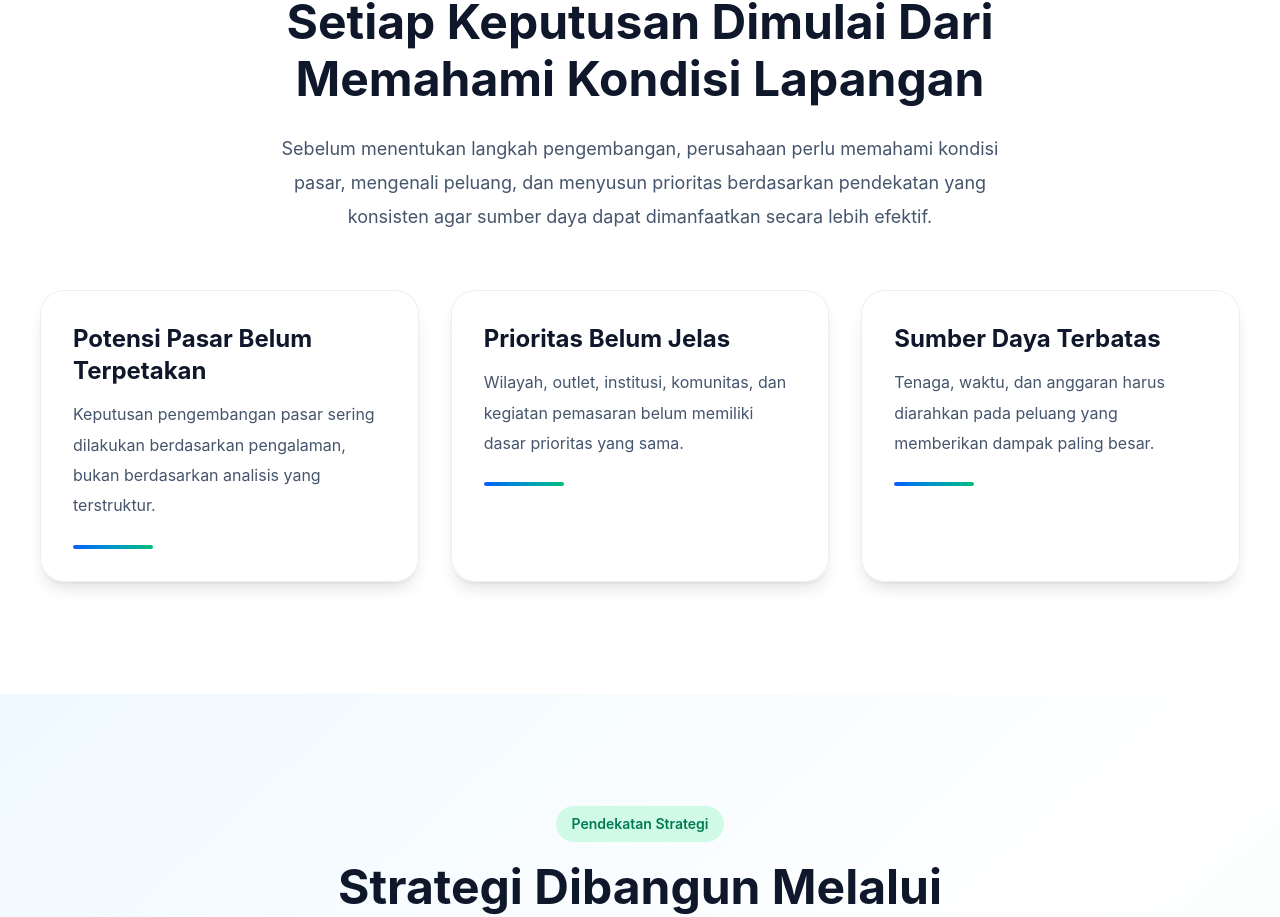
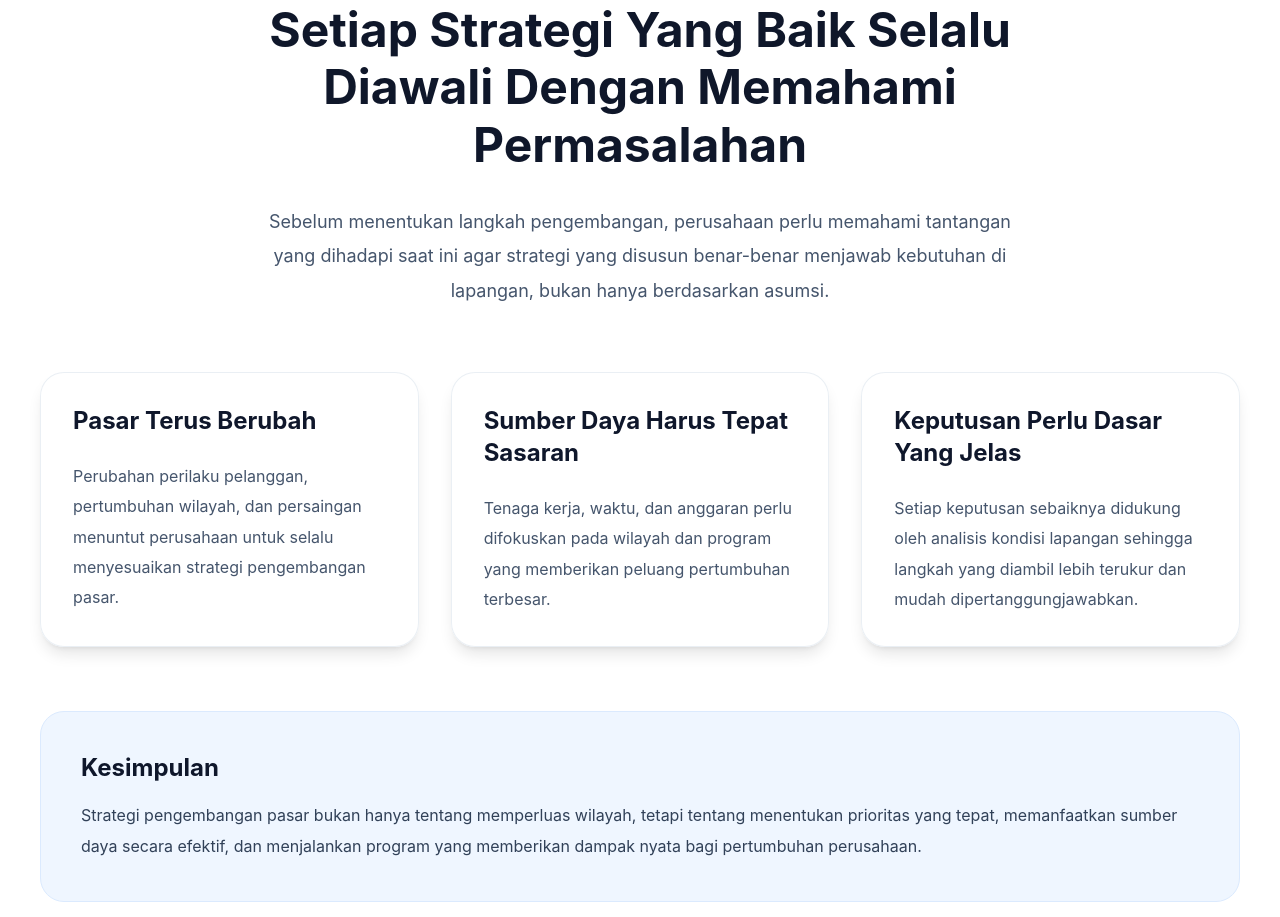
Before and after one commit to dawudsw0491-cell/market-strategy-presentation, a Next.js app: page / in a window 1280 px wide. Shown: the part 1132-2049 px from the top of the page. Built offline with nearby package versions, Linux system fonts and the light colour scheme.

Commit message:
content: improve problem statement section

```diff
--- a/components/sections/why-this-strategy.tsx
+++ b/components/sections/why-this-strategy.tsx
@@ -1,22 +1,22 @@
+import Card from "@/components/ui/card";
 import Container from "@/components/ui/container";
 import Section from "@/components/ui/section";
-import Card from "@/components/ui/card";
 
-const challenges = [
+const reasons = [
   {
-    title: "Potensi Pasar Belum Terpetakan",
+    title: "Pasar Terus Berubah",
     description:
-      "Keputusan pengembangan pasar sering dilakukan berdasarkan pengalaman, bukan berdasarkan analisis yang terstruktur.",
+      "Perubahan perilaku pelanggan, pertumbuhan wilayah, dan persaingan menuntut perusahaan untuk selalu menyesuaikan strategi pengembangan pasar.",
   },
   {
-    title: "Prioritas Belum Jelas",
+    title: "Sumber Daya Harus Tepat Sasaran",
     description:
-      "Wilayah, outlet, institusi, komunitas, dan kegiatan pemasaran belum memiliki dasar prioritas yang sama.",
+      "Tenaga kerja, waktu, dan anggaran perlu difokuskan pada wilayah dan program yang memberikan peluang pertumbuhan terbesar.",
   },
   {
-    title: "Sumber Daya Terbatas",
+    title: "Keputusan Perlu Dasar Yang Jelas",
     description:
-      "Tenaga, waktu, dan anggaran harus diarahkan pada peluang yang memberikan dampak paling besar.",
+      "Setiap keputusan sebaiknya didukung oleh analisis kondisi lapangan sehingga langkah yang diambil lebih terukur dan mudah dipertanggungjawabkan.",
   },
 ];
 
@@ -24,33 +24,46 @@ export default function WhyThisStrategy() {
   return (
     <Section background="white">
       <Container>
-        <div className="mx-auto mb-14 max-w-3xl text-center">
-          <span className="mb-4 inline-flex rounded-full bg-blue-100 px-4 py-2 text-sm font-semibold text-blue-700">
+        <div className="mx-auto mb-16 max-w-3xl text-center">
+          <span className="inline-flex rounded-full bg-amber-100 px-5 py-2 text-sm font-semibold text-amber-700">
             Mengapa Strategi Ini Dibutuhkan
           </span>
 
-          <h2 className="mb-6 text-4xl font-bold text-slate-900">
-            Setiap Keputusan Dimulai Dari Memahami Kondisi Lapangan
+          <h2 className="mt-6">
+            Setiap Strategi Yang Baik Selalu Diawali Dengan Memahami Permasalahan
           </h2>
 
-          <p className="text-lg leading-8 text-slate-600">
+          <p className="mt-8 text-lg text-slate-600">
             Sebelum menentukan langkah pengembangan, perusahaan perlu memahami
-            kondisi pasar, mengenali peluang, dan menyusun prioritas berdasarkan
-            pendekatan yang konsisten agar sumber daya dapat dimanfaatkan secara
-            lebih efektif.
+            tantangan yang dihadapi saat ini agar strategi yang disusun benar-benar
+            menjawab kebutuhan di lapangan, bukan hanya berdasarkan asumsi.
           </p>
         </div>
 
         <div className="grid gap-8 lg:grid-cols-3">
-          {challenges.map((item) => (
+          {reasons.map((item) => (
             <Card
               key={item.title}
               title={item.title}
-              description={item.description}
             >
-              <div className="mt-6 h-1 w-20 rounded-full bg-gradient-to-r from-blue-600 to-emerald-500" />
+              <p className="leading-8 text-slate-600">
+                {item.description}
+              </p>
             </Card>
           ))}
+        </div>
+
+        <div className="mt-16 rounded-3xl border border-blue-100 bg-blue-50 p-8 lg:p-10">
+          <h3 className="text-2xl font-bold text-slate-900">
+            Kesimpulan
+          </h3>
+
+          <p className="mt-4 leading-8 text-slate-700">
+            Strategi pengembangan pasar bukan hanya tentang memperluas wilayah,
+            tetapi tentang menentukan prioritas yang tepat, memanfaatkan sumber
+            daya secara efektif, dan menjalankan program yang memberikan dampak
+            nyata bagi pertumbuhan perusahaan.
+          </p>
         </div>
       </Container>
     </Section>
```
